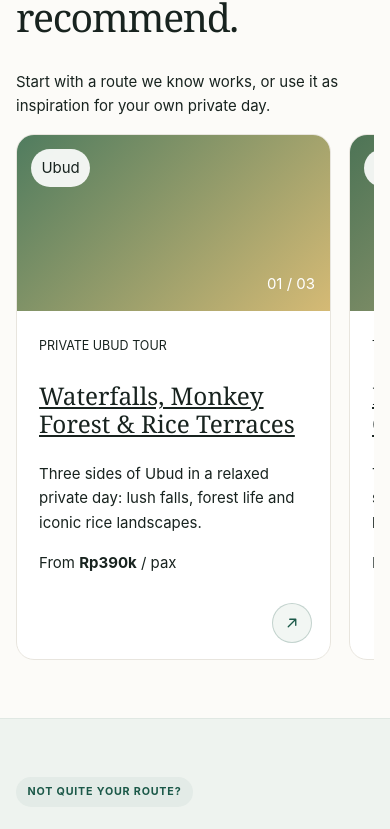
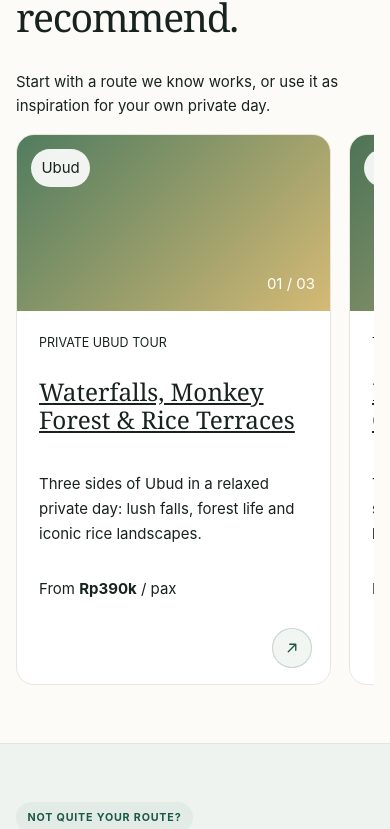
Before and after one commit to danabala72/ubud-venture-travel, a Next.js app: page / in a window 390 px wide. Shown: the part 1128-1957 px from the top of the page. Built offline with nearby package versions, Linux system fonts and the light colour scheme.

Commit message:
Align tour card action buttons consistently

```diff
--- a/app/Home.module.css
+++ b/app/Home.module.css
@@ -1 +1 @@
-.tourCopy{position:relative;padding-bottom:72px!important}.cornerLink{position:absolute;right:20px;bottom:18px;width:42px;height:42px;display:flex;align-items:center;justify-content:center;border:1px solid rgba(27,88,72,.22);border-radius:50%;background:#f2f6f3;color:#1b5848;text-decoration:none;transition:transform .2s ease,background .2s ease,color .2s ease,border-color .2s ease}.cornerLink svg{width:18px;height:18px}.cornerLink:hover{transform:translateY(-2px);background:#1b5848;color:#fff;border-color:#1b5848}@media(max-width:560px){.tourCopy{padding-bottom:68px!important}.cornerLink{right:18px;bottom:16px;width:40px;height:40px}}
+.tourCopy{position:relative;display:flex;flex-direction:column;flex:1;padding-bottom:72px!important}.cornerLink{position:absolute;right:20px;bottom:18px;width:42px;height:42px;display:flex;align-items:center;justify-content:center;border:1px solid rgba(27,88,72,.22);border-radius:50%;background:#f2f6f3;color:#1b5848;text-decoration:none;transition:transform .2s ease,background .2s ease,color .2s ease,border-color .2s ease}.cornerLink svg{width:18px;height:18px}.cornerLink:hover{transform:translateY(-2px);background:#1b5848;color:#fff;border-color:#1b5848}:global(.rec-slide),:global(.tour-card){display:flex;flex-direction:column}:global(.rec-copy).tourCopy,:global(.card-body).tourCopy{height:100%}@media(max-width:560px){.tourCopy{padding-bottom:68px!important}.cornerLink{right:18px;bottom:16px;width:40px;height:40px}}
```
